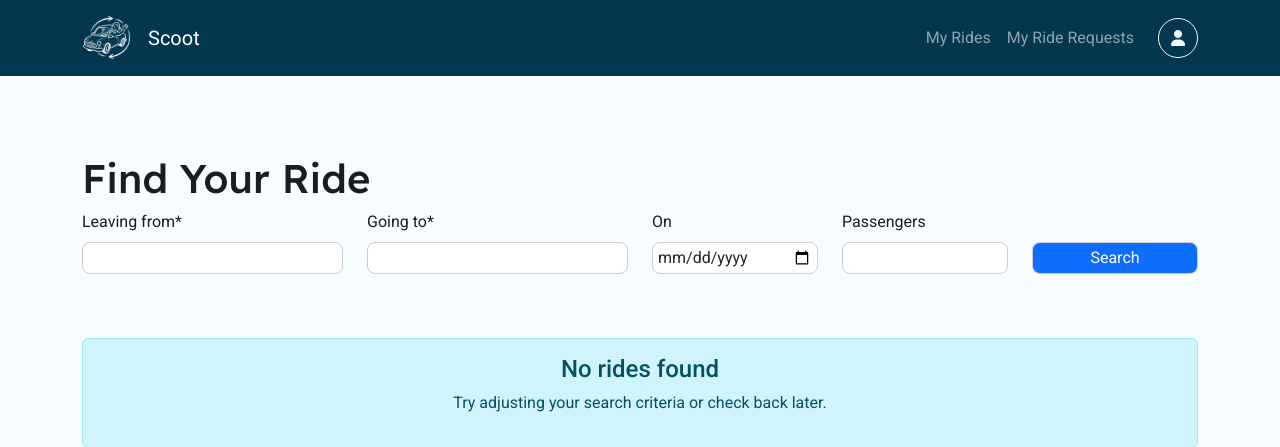
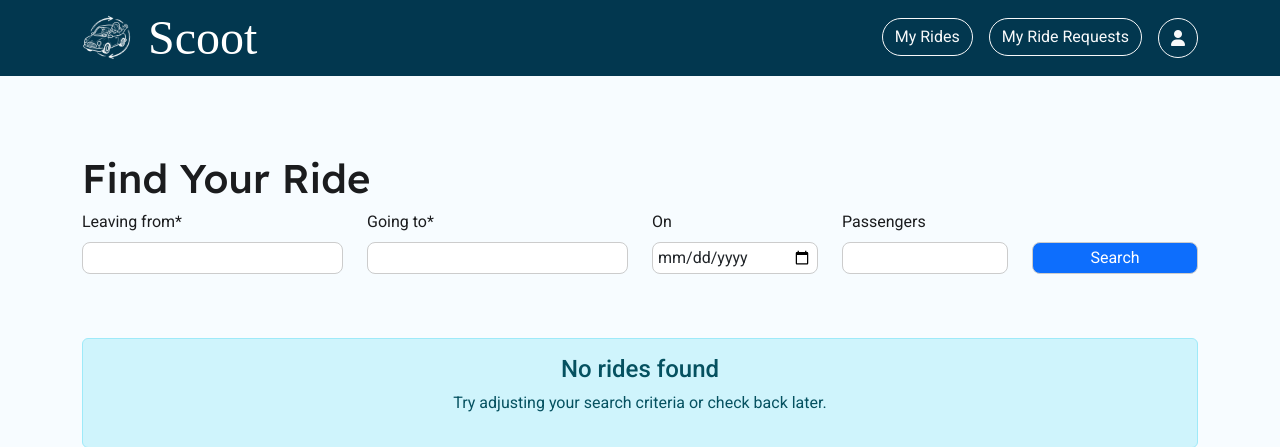
Before and after one commit to wouter-codes/scoot, a Django app: page / in a window 1280 px wide. Shown: the top 447 px of the page. Run offline with Django 5.2, Linux system fonts and the light colour scheme; the visitor is signed in with stand-in values (Sample User, id 1); data that the repository does not hold is empty; some libraries are stand-ins or nearby versions; some web fonts are replaced.

Commit message:
Enhance navbar responsiveness and styling with new hover effects and button adjustments

```diff
--- a/static/css/style.css
+++ b/static/css/style.css
@@ -61,6 +61,25 @@ select:focus {
     width: 50px;
 }
 
+/* Nav link hover effect on small screens */
+@media (max-width: 575.98px) {
+    #navbar .nav-link:hover {
+        font-weight: bold;
+        color: var(--fourth-color);
+    }
+}
+
+/* Button border radius */
+.btn {
+    border-radius: 20px;
+}
+
+#logo-title {
+    font-family: var(--tertiary-font);
+    font-size: 3rem;
+    line-height: 0;
+}
+
 .socials i {
     color: var(--third-color);
 }
--- a/templates/base.html
+++ b/templates/base.html
@@ -67,7 +67,7 @@
                         alt="Scoot Logo"
                         class="logo"
                     />
-                    <span class="ms-3 text-white">Scoot</span>
+                    <span class="ms-3 text-white" id="logo-title">Scoot</span>
                 </a>
                 <button
                     class="navbar-toggler"
@@ -84,14 +84,19 @@
                     <ul class="navbar-nav ms-auto gap-3 gap-lg-0">
                         {% if user.is_authenticated %}
                         <li class="nav-item">
-                            <a class="nav-link {% if request.path == my_rides_url %}active" aria-current="page {% endif %}"
+                            <a class="nav-link d-sm-none {% if request.path == my_rides_url %}active" aria-current="page {% endif %}"
+                            href="{{ my_rides_url }}">My Rides</a>
+                            <a class="btn btn-outline-light ms-lg-3 d-none d-sm-inline-block {% if request.path == my_rides_url %}active" aria-current="page {% endif %}"
                             href="{{ my_rides_url }}">My Rides</a>
                         </li>
                         <li class="nav-item">
-                            <a class="nav-link {% if request.path == my_ride_requests_url %}active" aria-current="page {% endif %}"
+                            <a class="nav-link d-sm-none {% if request.path == my_ride_requests_url %}active" aria-current="page {% endif %}"
+                            href="{{ my_ride_requests_url }}">My Ride Requests</a>
+                            <a class="btn btn-outline-light ms-lg-3 d-none d-sm-inline-block {% if request.path == my_ride_requests_url %}active" aria-current="page {% endif %}"
                             href="{{ my_ride_requests_url }}">My Ride Requests</a>
                         </li>
-                        <li class="nav-item dropdown">
+                        <!-- Profile dropdown - visible when navbar is expanded (sm and up) -->
+                        <li class="nav-item dropdown d-none d-sm-block">
                             <button
                                 class="btn btn-outline-light rounded-circle ms-lg-3 p-2"
                                 type="button"
@@ -107,6 +112,13 @@
                                 <li><hr class="dropdown-divider"></li>
                                 <li><a class="dropdown-item" href="{% url 'account_logout' %}">Log Out</a></li>
                             </ul>
+                        </li>
+                        <!-- Profile and Logout links - visible when hamburger menu is active (below sm) -->
+                        <li class="nav-item d-sm-none">
+                            <a class="nav-link" href="#">Profile</a>
+                        </li>
+                        <li class="nav-item d-sm-none">
+                            <a class="nav-link" href="{% url 'account_logout' %}">Log Out</a>
                         </li>
                         {% else %}
                         <li class="nav-item">
```
